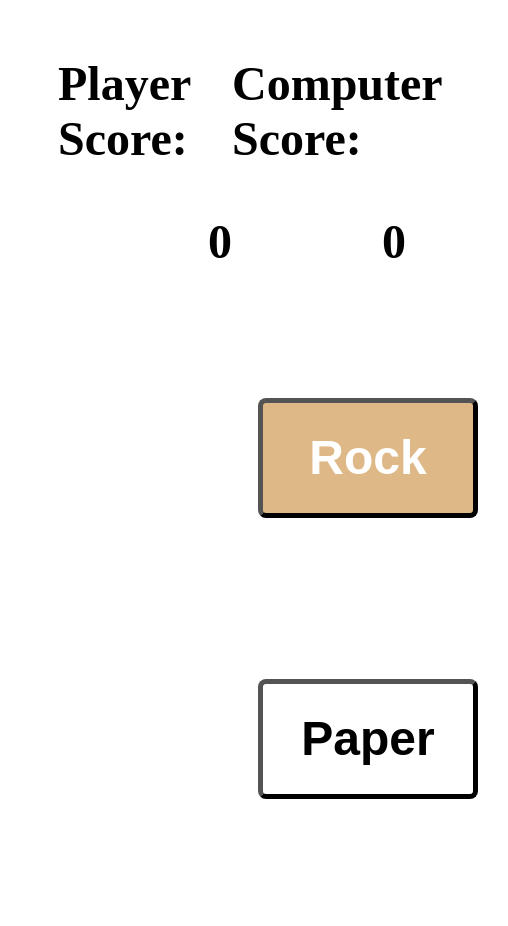
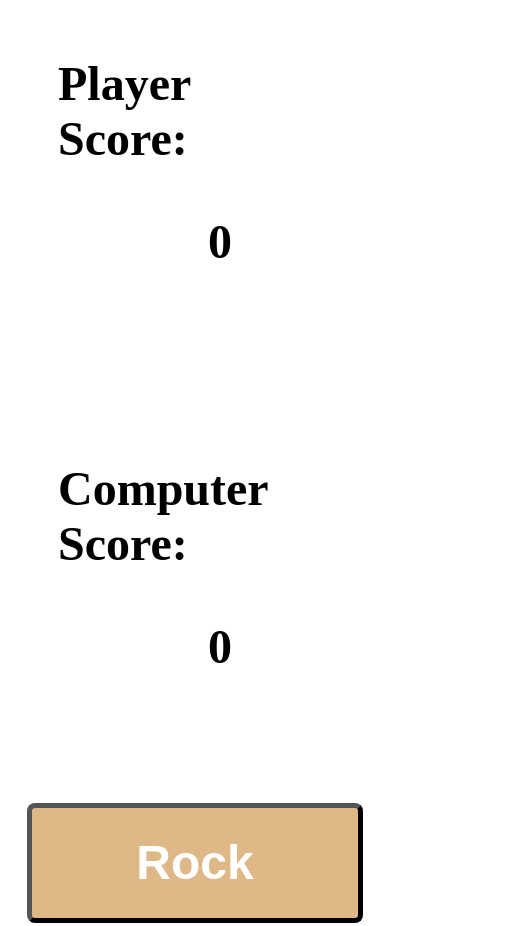
Before and after one commit to Antonioplatypus/rockpaperscissors, a plain HTML site: page index.html in a window 390 px wide. Shown: the top 926 px of the page, 508 px wide, since content can reach past the window. Drawn offline with Linux system fonts and the light colour scheme.

Commit message:
Better readability for mobile

```diff
--- a/index.html
+++ b/index.html
@@ -7,13 +7,14 @@
             display: flex;
             justify-content: space-between;
             align-items: center;
-            padding-left : 250px;
-            padding-right: 250px;
+            padding-left: min(250px, 5%);
+            padding-right: min(250px, 5%);
             flex-wrap: wrap;
         }
 
         .header {
             display:flex;
+            flex-wrap: wrap;
             justify-content: space-between;
             padding-left : 50px;
             padding-right: 50px;
```
